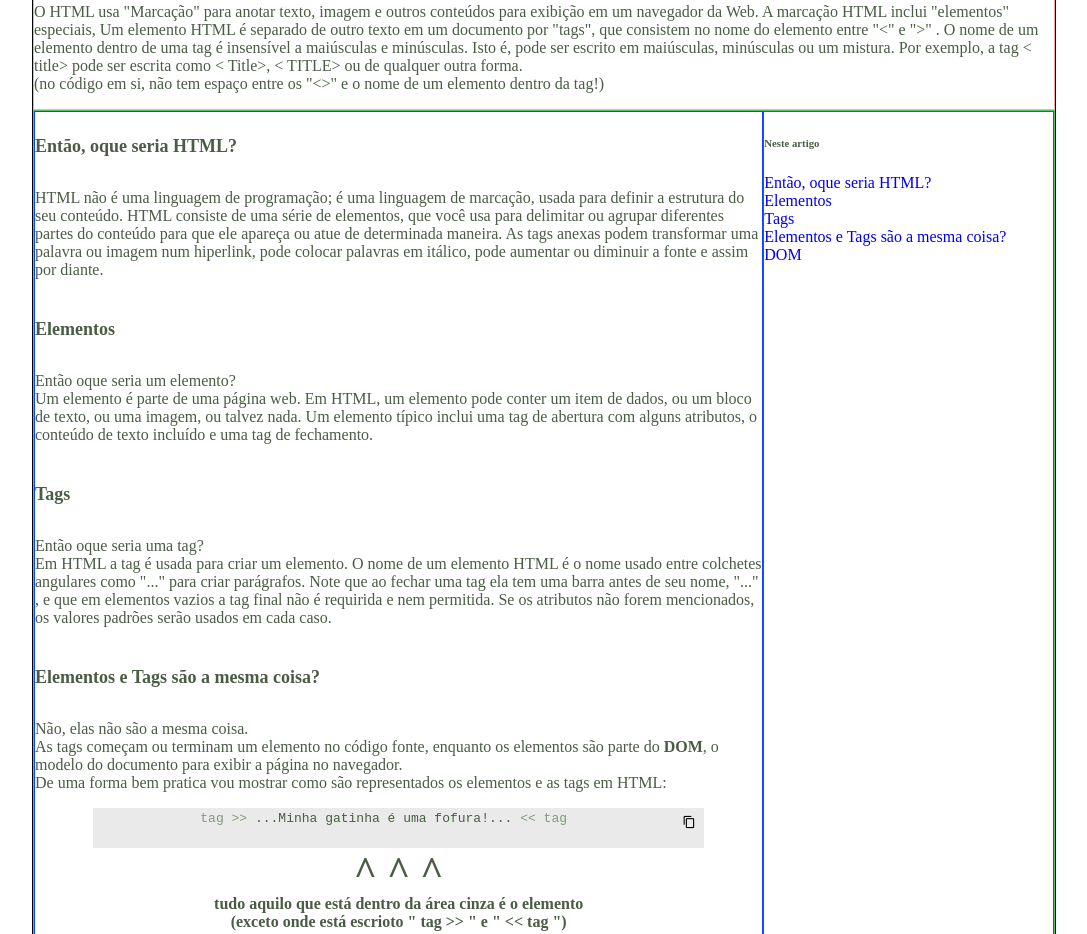
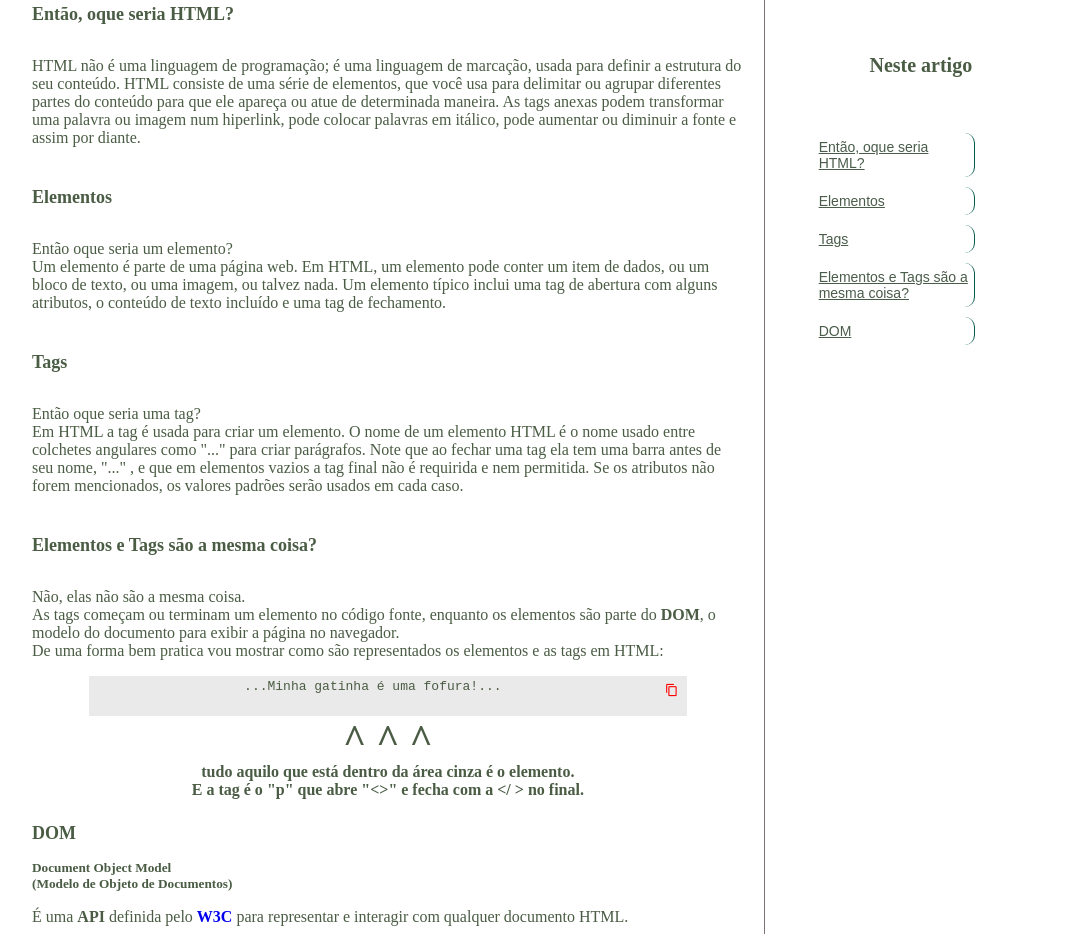
Before and after one commit to Thomgomes/Deposito-De-Conhecimento, a plain HTML site: page index.html in a window 1280 px wide. Shown: the part 1780-2714 px from the top of the page, without its empty margins (96-1183 px from the left). Drawn offline with nearby package versions, Linux system fonts and the light colour scheme; a web font is replaced by a local one.

Commit message:
aside ajustado e btn-copy

```diff
--- a/index.html
+++ b/index.html
@@ -149,11 +149,11 @@
     </section>
 
     <section class="section-content" id="section-content">
-        <div class="waiting">
+        <!-- <div class="waiting">
             <p>Esperando Conteúdo para ser lido!<br><br>
             Para mostrar algum conteúdo aqui, escolha uma das opções na seção de conhecimentos!
             </p>
-        </div>
+        </div> -->
         <div class="title-subtitle">
             <h2>Html</h2>
             <h3 translate="no">HyperText Markup Language</h3>
@@ -193,7 +193,6 @@
                     diferentes partes do conteúdo para que ele apareça ou atue de determinada maneira. As tags anexas
                     podem transformar uma palavra ou imagem num hiperlink, pode colocar palavras em itálico, pode
                     aumentar ou diminuir a fonte e assim por diante.
-                    <!-- Por exemplo, veja a seguinte linha de conteúdo: -->
                 </p>
                 <h4 class="information-itens" id="elements">Elementos</h4>
                 <p>
@@ -222,29 +221,37 @@
                 <div class="code-example">
                     <p class="pre">
                         <code class="code-space">
-                            <span class="span-tag">tag >></span> <span id="token-tag3">...</span>Minha gatinha é uma fofura!<span id="token-tag4">...</span> <span class="span-tag"><< tag</span>
+                            <span id="token-tag3">...</span>Minha gatinha é uma fofura!<span id="token-tag4">...</span>
                         </code>
                     </p>
-                    <button class="mdi mdi-content-copy"></button>
-                    <span></span>
+                    <div class="copy-btn">
+                        <button id="copy-button" class="mdi mdi-content-copy copied"></button>
+                        <span class="span-copy-btn">copiado</span>
+                    </div>
                 </div>
                 <div class="element-example">
                     ^ ^ ^
-                    <p class="element-text">tudo aquilo que está dentro da área cinza é o elemento</p>
-                    <p class="element-text" id="element-text">(exceto onde está escrioto " tag >> " e " << tag ")</p>
+                    <p class="element-text">tudo aquilo que está dentro da área cinza é o elemento.</p>
+                    <p class="element-text" id="element-text">E a tag é o <strong>"p"</strong> que abre "<>" e fecha com
+                            a <<span class=none-span></span>/ > no final.</p>
                 </div>
-                <h4 class="information-itens" id="dom">DOM</h4>
+                <h4 class=" information-itens" id="dom">DOM</h4>
                 <h5>Document Object Model</h5>
                 <h5>(Modelo de Objeto de Documentos)</h5>
                 <p>
                     É uma <strong>API</strong> definida pelo <strong><a href="https://www.w3c.br/"
-                            target="_blank">W3C</a></strong> para representar e interagir com qualquer documento HTML.
+                            target="_blank">W3C</a></strong> para representar e interagir com qualquer
+                    documento HTML.
                 </p>
                 <p>
-                    O DOM é uma das <strong>APIs</strong> mais usadas na <strong>Web</strong> porque ele permite que cada código rodando no
-                    navegador acesse e interaja com cada nó do documento. Os nós podem ser criados, movidos ou
-                    modificados. Listeners de evento podem também ser adicionados aos nós para serem disparados quando
-                    um dado evento ocorrer.<br>Você pode ver mais sobre <strong>DOM</strong> e <strong>APIs</strong> no card de
+                    O DOM é uma das <strong>APIs</strong> mais usadas na <strong>Web</strong> porque ele
+                    permite que cada código rodando no
+                    navegador acesse e interaja com cada nó do documento. Os nós podem ser criados, movidos
+                    ou
+                    modificados. Listeners de evento podem também ser adicionados aos nós para serem
+                    disparados quando
+                    um dado evento ocorrer.<br>Você pode ver mais sobre <strong>DOM</strong> e
+                    <strong>APIs</strong> no card de
                     <a onclick="SoftScroll(event)" href="#cards-section" id="js-link">JavaScript</a>
                 </p>
 
@@ -252,21 +259,18 @@
             <div class="aside-content">
                 <aside class="aside-section">
                     <h6>Neste artigo</h6>
-                    <nav>
-                        <a onclick="SoftScroll(event)" href="#what-is" class="aside-options" id="what-is-option">Então,
-                            oque seria HTML?</a>
-                        <br>
-                        <a onclick="SoftScroll(event)" href="#elements" class="aside-options"
-                            id="element-option">Elementos</a>
-                        <br>
-                        <a onclick="SoftScroll(event)" href="#tags" class="aside-options" id="tag-option">Tags</a>
-                        <br>
-                        <a onclick="SoftScroll(event)" href="#elements-tags" class="aside-options"
-                            id="element-tag-option">Elementos e Tags são a mesma coisa?</a>
-                        <br>
-                        <a onclick="SoftScroll(event)" href="#dom" class="aside-options"
-                            id="dom-option">DOM</a>
-                        <br>
+                    <nav class="link-navigation">
+                        <button onclick="SoftScroll(event, 'center')" href="#what-is" class="aside-options hover-effect"
+                            id="what-is-option">Então, oque seria HTML?</button>
+                        <button onclick="SoftScroll(event, 'center')" href="#elements"
+                            class="aside-options hover-effect" id="element-option">Elementos</button>
+                        <button onclick="SoftScroll(event, 'center')" href="#tags" class="aside-options hover-effect"
+                            id="tag-option">Tags</button>
+                        <button onclick="SoftScroll(event, 'center')" href="#elements-tags"
+                            class="aside-options hover-effect" id="element-tag-option">Elementos e Tags são a mesma
+                            coisa?</button>
+                        <button onclick="SoftScroll(event, 'center')" href="#dom" class="aside-options hover-effect"
+                            id="dom-option">DOM</button>
                     </nav>
                 </aside>
             </div>
--- a/js/index.js
+++ b/js/index.js
@@ -6,13 +6,29 @@ const cardCss = document.getElementById('card-css');
 const cardGit = document.getElementById('card-git');
 const cardGitHub = document.getElementById('card-github');
 
-let sectionContent = document.querySelector(".section-content")
+let sectionContent = document.querySelector('.section-content')
 
+const codeSpaceContent = document.querySelector('.code-space').textContent
+const copyButton = document.getElementById('copy-button')
 
+copyButton.addEventListener('click', function () {
+    const spanCopy = document.querySelector('.span-copy-btn')
+
+    if (copyButton.classList.contains('copied')){
+        copyButton.classList.remove('copied')
+        spanCopy.classList.remove('show-span')
+        console.log('ok')
+    }else {
+        copyButton.classList.add('copied')
+        spanCopy.classList.add('show-span')
+        navigator.clipboard.writeText(codeSpaceContent)
+        console.log('copiado')
+    }
+})
 
 
 //Função para mover até o href #
-function SoftScroll(event) {
+function SoftScroll(event, distance = 'start') {
     event.preventDefault()
 
     const href = event.currentTarget.getAttribute('href')
@@ -21,7 +37,7 @@ function SoftScroll(event) {
 
     locateHref.scrollIntoView({
         behavior: 'smooth',
-        block: 'start',
+        block: distance,
     })
 }
 
--- a/style/style.css
+++ b/style/style.css
@@ -380,8 +380,17 @@ section h2 {
     display: block;
 }
 
+/* Seção dentro dos cards
+        |
+        |
+        |
+      \ |  /
+       \  /
+        \/
+*/
+
 .section-content {
-    border: 1px solid black;
+    /* border: 1px solid black; */
     margin: 0;
     padding: 0;
     margin-left: 10%;
@@ -405,21 +414,22 @@ section h2 {
     font-family: 'Work Sans', sans-serif;
 }
 
-.basic-information {
+/* .basic-information {
     border: 1px solid rgb(255, 166, 166);
-}
+} */
 
 .information {
     display: flex;
     flex-flow: row wrap;
     justify-content: center;
-    border: 1px solid rgb(90, 194, 107);
+    /* border: 1px solid rgb(90, 194, 107); */
 }
 
 .information-content {
     flex: 68%;
     max-width: 100%;
-    border: 1px solid rgb(11, 68, 255);
+    padding-right: 2%;
+    /* border: 1px solid rgb(11, 68, 255); */
     display: flex;
     flex-flow: column wrap;
 }
@@ -467,10 +477,6 @@ section h2 {
     font-size: 16px;
 }
 
-.span-tag{
-    color: #82997f;
-}
-
 .code-example button {
     background: #ebeaea;
     height: 30px;
@@ -479,13 +485,132 @@ section h2 {
     cursor: pointer;
 }
 
-.information-content h5{
+.copy-btn {
+    position: relative;
+}
+
+.mdi.mdi-content-copy{
+    transition: all .2s;
+}
+
+.mdi.mdi-content-copy.copied {
+    color: red;
+}
+
+.span-copy-btn {
+    display: none;
+}
+
+.span-copy-btn.show-span {
+    position: absolute;
+    left: 32px;
+    height: 28px;
+    width: 74px;
+    top: 0;
+    display: flex;
+    justify-content: center;
+    align-items: center;
+    background-color: tomato;
+    color: white;
+    font-size: 14px;
+    border-bottom-left-radius: 11px;
+    border-top-left-radius: 11px;
+    border-bottom-right-radius: 11px;
+    border-top-right-radius: 11px;
+    display: hidden;
+}
+
+.span-copy-btn.show-span::before {
+    content: "";
+    position: absolute;
+    border-right: 9px solid tomato;
+    border-top: 9px solid transparent;
+    border-left: 9px solid transparent;
+    border-bottom: 9px solid transparent;
+    left: -15.2px;
+}
+
+.none-span {
+    display: none;
+}
+
+.information-content h5 {
     margin: 0;
 }
 
 .aside-content {
     flex: 25%;
-    border: 1px solid rgb(255, 11, 11);
+    border-top: none;
+    border-left: 1px solid #807272;
+    ;
+    border-bottom: none;
+    border-right: none;
+    padding-left: 2%;
+}
+
+.aside-section {
+    margin-top: 10%;
+    display: flex;
+    flex-direction: column;
+    align-items: center;
+}
+
+.aside-section h6 {
+    font-size: 20px;
+}
+
+.link-navigation {
+    position: relative;
+    width: 80%;
+    height: 100%;
+}
+
+.link-navigation button {
+    border-top: none;
+    border-left: none;
+    border-bottom: none;
+}
+
+.aside-options {
+    width: 75%;
+    margin-top: 10px;
+    padding: 6px;
+    font-size: 14px;
+    text-align: left;
+    background: transparent;
+    border-right: 1px solid #085a50;
+    border-radius: 10px;
+    color: #4A5c4a;
+    text-decoration: underline;
+    cursor: pointer;
+
+    position: relative;
+    overflow: hidden;
+    transition: all ease .6s;
+}
+
+.aside-options::before {
+    content: "";
+    width: 100%;
+    height: 100%;
+    position: absolute;
+    background: #085a50;
+    z-index: -1;
+    transition: all ease-out .4s;
+}
+
+.hover-effect::before {
+    width: 0;
+    top: 0;
+    right: 0;
+}
+
+.aside-options:hover {
+    color: #fff;
+}
+
+.hover-effect:hover::before {
+    width: 100%;
 }
 
 .waiting {
```
Also changed, not shown: 1 other file.
